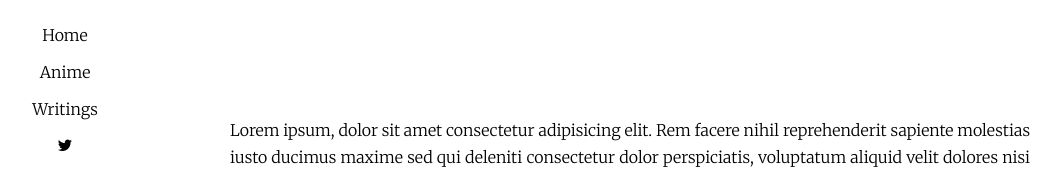
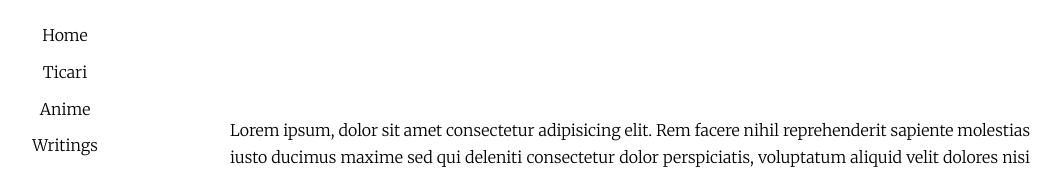
Before and after one commit to phscloq/smind, a plain HTML site: page essay.html in a window 1280 px wide. Shown: the part 143-312 px from the top of the page, without its empty margins (10-1071 px from the left). Drawn offline with Linux system fonts and the light colour scheme; a script that the page names is missing.

Commit message:
Update essay.html

```diff
--- a/essay.html
+++ b/essay.html
@@ -12,7 +12,7 @@
    <div class="links-e">
 
        <a class="index"href="index.html">Home</a>
-
+       <a class="index" href="index2.html">Ticari</a>
        <a class="anime" href="anime.html">Anime</a>
        <a class="accordion">Writings</a>
        <div class="panel">
```
